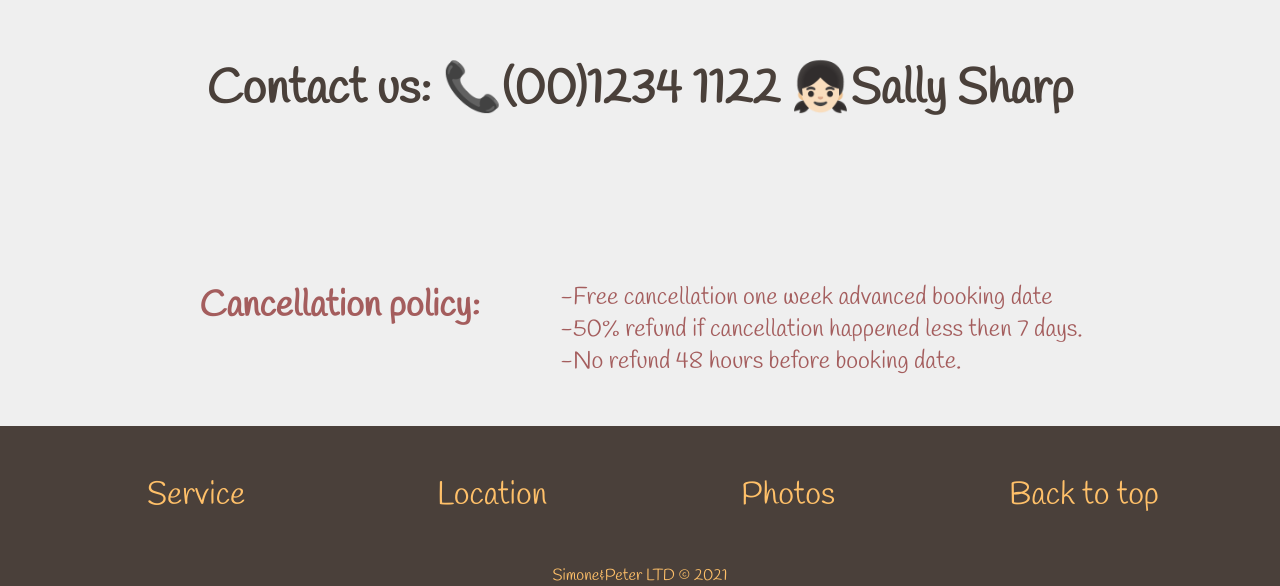
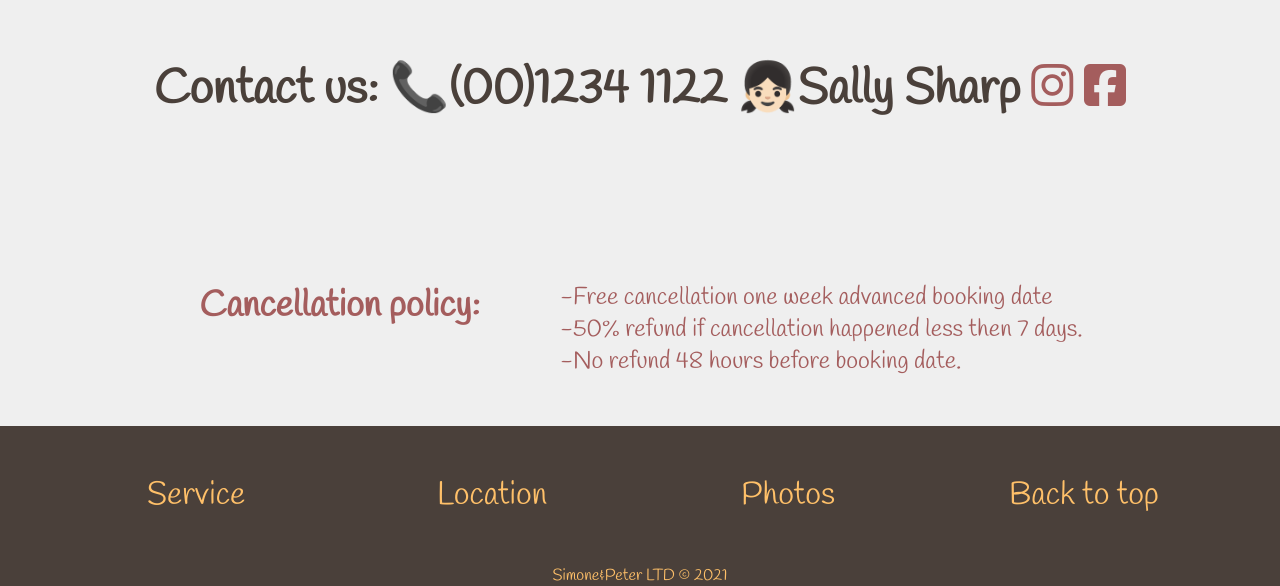
Before and after one commit to zyc2339/homwork-david, a plain HTML site: page index.html in a window 1280 px wide. Shown: the part 2926-3512 px from the top of the page. Drawn offline with Linux system fonts and the light colour scheme; a web font is replaced by a local one.

Commit message:
version 1.1

```diff
--- a/index.html
+++ b/index.html
@@ -4,6 +4,11 @@
     <meta charset="UTF-8" />
     <meta http-equiv="X-UA-Compatible" content="IE=edge" />
     <meta name="viewport" content="width=device-width, initial-scale=1.0" />
+    <script
+      src="https://kit.fontawesome.com/981c8d2aac.js"
+      crossorigin="anonymous"
+    ></script>
+
     <link rel="stylesheet" href="style.css" />
     <title>a luxury escape!</title>
   </head>
@@ -94,6 +99,12 @@
 
       <h2 class="booking" id="book">
         Contact us: 📞(00)1234 1122 👧🏻Sally Sharp
+        <a href="https://www.instagram.com/" target="_blank" title="facebook"
+          ><i class="fab fa-instagram"></i
+        ></a>
+        <a href="https://www.facebook.com/" target="_blank" title="facebook"
+          ><i class="fab fa-facebook-square"></i
+        ></a>
       </h2>
 
       <div class="cancel">
--- a/style.css
+++ b/style.css
@@ -165,6 +165,10 @@ a {
   font-size: 3rem;
 }
 
+.booking a {
+  color: #a45d5d;
+}
+
 .cancel {
   display: grid;
   grid-template-columns: 1fr 1.5fr;
```
